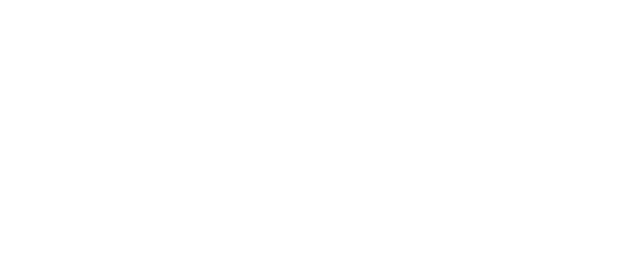
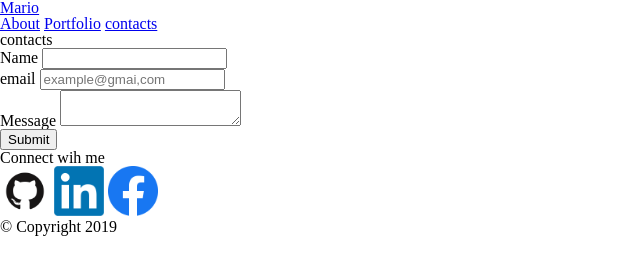
Before and after one commit to Mario-cyber/Responsive-Portfolio, a plain HTML site: page contacts.html in a window 1280 px wide. Shown: the whole page, without its empty margins (0-640 px from the left). Drawn offline with Linux system fonts and the light colour scheme.

Commit message:
Meyer reset incorporated + contact page updated

```diff
--- a/contacts.html
+++ b/contacts.html
@@ -0,0 +1,75 @@
+<!DOCTYPE html>
+<html lang="en">
+
+<head>
+    <meta charset="UTF-8">
+    <meta name="viewport" content="width=device-width, initial-scale=1.0">
+    <meta http-equiv="X-UA-Compatible" content="ie=edge">
+    <title>About me</title>
+    <!-- Meyer reset obtained from: https://meyerweb.com/eric/tools/css/reset/ -->
+    <link rel="stylesheet" href="css/reset.css">
+</head>
+
+<body>
+    <header id="masthead">
+        <div class="conatiner">
+            <a href="index.html" id="logo">Mario
+            </a>
+            <nav>
+
+                <a href="index.html">
+                    About</a>
+                <a href="profile.html">Portfolio</a>
+                <a href="contacts.html">
+                    contacts</a>
+
+            </nav>
+        </div>
+    </header>
+
+    <section class="main-container">
+        <h1>contacts</h1>
+        <form id="contact form">
+            <ul>
+                <li>
+                <label for= 'name'>Name</label>
+                <input type='text' name="name"id='name'>
+                </li>
+
+                <li>
+                    <label for= 'email'>email</label>
+                    <input type='text' name="email"id='email'
+                    placeholder='example@gmai,com' required='required'>
+                </li>
+
+                <li>
+                    <label for= 'message'>Message</label>
+                    <textarea name='message'id='message'
+                    required='required'></textarea>
+                </li>
+
+
+            </ul>
+            <input type='submit' name='submit'>
+        </form>
+
+
+    </section>
+
+    <section class="side-bar">
+        <div>
+            <h2>Connect wih me</h2>
+            <img src="assests/images/github-logo.png" class="social" alt="github" width="50px" height="50px">
+            <img src="assests/images/linkedIn-logo.png" class="social" alt="linkedin" width="50px" height="50px">
+            <img src="assests/images/facebook-logo.png" class="social" alt="facebook" width="50px" height="50px">
+        </div>
+    </section>
+
+    <footer>
+        <div class="container">
+            &copy; Copyright 2019
+        </div>
+    </footer>
+</body>
+
+</html>
--- /dev/null
+++ b/css/reset.css
@@ -0,0 +1,48 @@
+/* http://meyerweb.com/eric/tools/css/reset/
+   v2.0 | 20110126
+   License: none (public domain)
+*/
+
+html, body, div, span, applet, object, iframe,
+h1, h2, h3, h4, h5, h6, p, blockquote, pre,
+a, abbr, acronym, address, big, cite, code,
+del, dfn, em, img, ins, kbd, q, s, samp,
+small, strike, strong, sub, sup, tt, var,
+b, u, i, center,
+dl, dt, dd, ol, ul, li,
+fieldset, form, label, legend,
+table, caption, tbody, tfoot, thead, tr, th, td,
+article, aside, canvas, details, embed,
+figure, figcaption, footer, header, hgroup,
+menu, nav, output, ruby, section, summary,
+time, mark, audio, video {
+	margin: 0;
+	padding: 0;
+	border: 0;
+	font-size: 100%;
+	font: inherit;
+	vertical-align: baseline;
+}
+/* HTML5 display-role reset for older browsers */
+article, aside, details, figcaption, figure,
+footer, header, hgroup, menu, nav, section {
+	display: block;
+}
+body {
+	line-height: 1;
+}
+ol, ul {
+	list-style: none;
+}
+blockquote, q {
+	quotes: none;
+}
+blockquote:before, blockquote:after,
+q:before, q:after {
+	content: '';
+	content: none;
+}
+table {
+	border-collapse: collapse;
+	border-spacing: 0;
+}
```
Also changed, not shown: index.html (+6 -8 lines), profile.html (+3 -4 lines), css/style.css (added).
